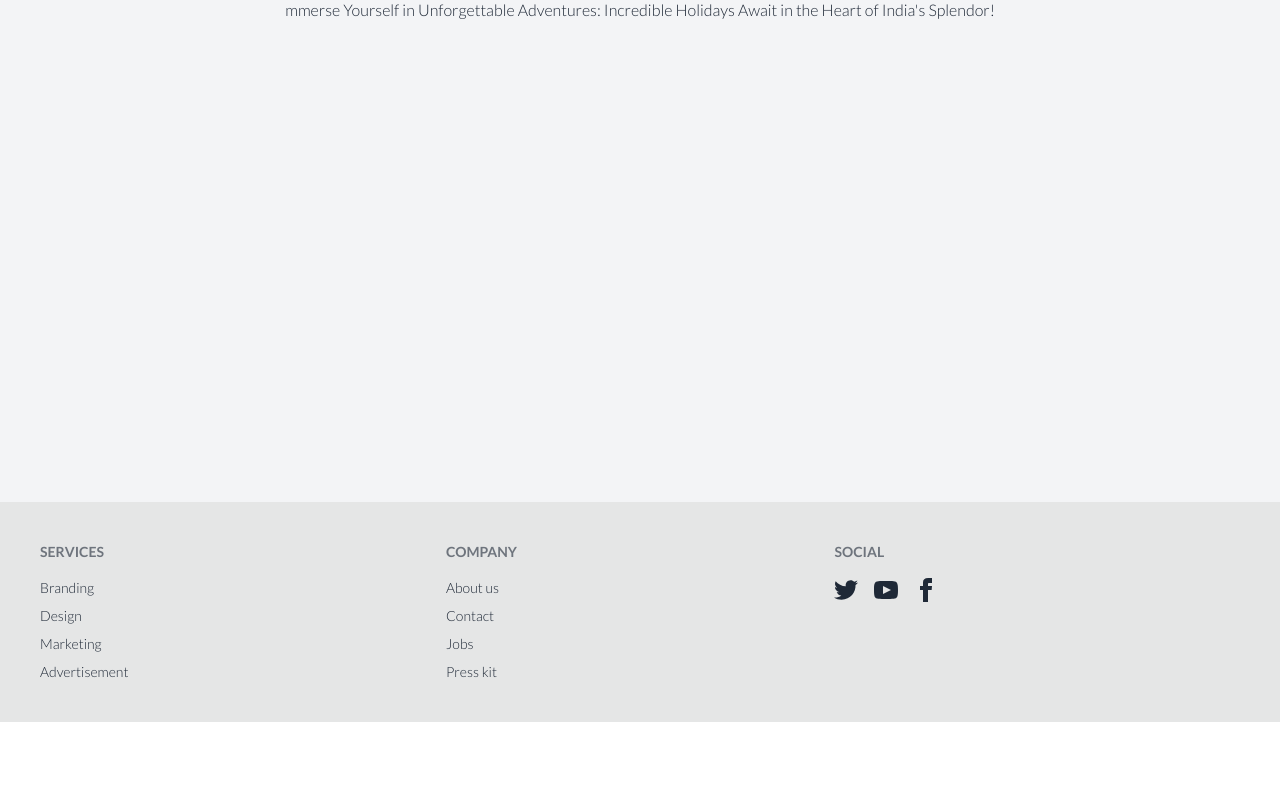
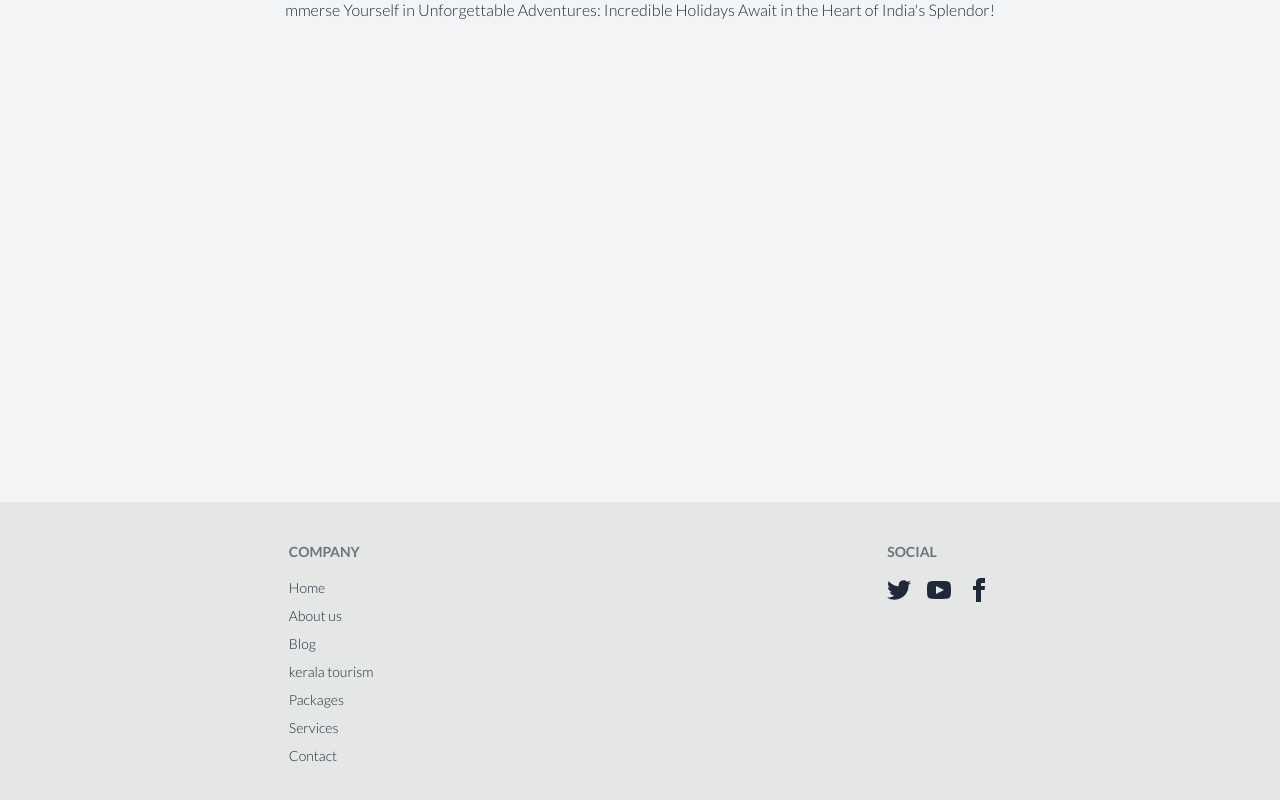
Before and after one commit to afreediz/ksa-tourism, a React (Vite) app: page / in a window 1280 px wide. Shown: the part 4430-5230 px from the top of the page. Before the commit the page ends 5152 px from the top, so only its background shows below. Built offline with nearby package versions, Linux system fonts and the light colour scheme.

Commit message:
footer updated

```diff
--- a/src/Components/Footer.jsx
+++ b/src/Components/Footer.jsx
@@ -1,21 +1,18 @@
 import React from 'react'
+import { Link } from 'react-router-dom'
 
 function Footer() {
   return (
-    <footer className="footer p-10 bg-base-300 text-base-content ">
-  <nav>
-    <h6 className="footer-title">Services</h6>
-    <a className="link link-hover">Branding</a>
-    <a className="link link-hover">Design</a>
-    <a className="link link-hover">Marketing</a>
-    <a className="link link-hover">Advertisement</a>
-  </nav>
+    <footer className="footer p-10 bg-base-300 text-base-content flex justify-around">
   <nav>
     <h6 className="footer-title">Company</h6>
-    <a className="link link-hover">About us</a>
-    <a className="link link-hover">Contact</a>
-    <a className="link link-hover">Jobs</a>
-    <a className="link link-hover">Press kit</a>
+    <Link to={"/"} className="link link-hover">Home</Link>
+    <Link to={"/about"} className="link link-hover">About us</Link>
+    <Link to={"/blog"} className="link link-hover">Blog</Link>
+    <Link to={"/kerala-tourism"} className="link link-hover">kerala tourism</Link>
+    <Link to={"/packages"} className="link link-hover">Packages</Link>
+    <Link to={"/service"} className="link link-hover">Services</Link>
+    <Link to={"/contact"} className="link link-hover">Contact</Link>
   </nav>
   <nav>
     <h6 className="footer-title">Social</h6>
```
